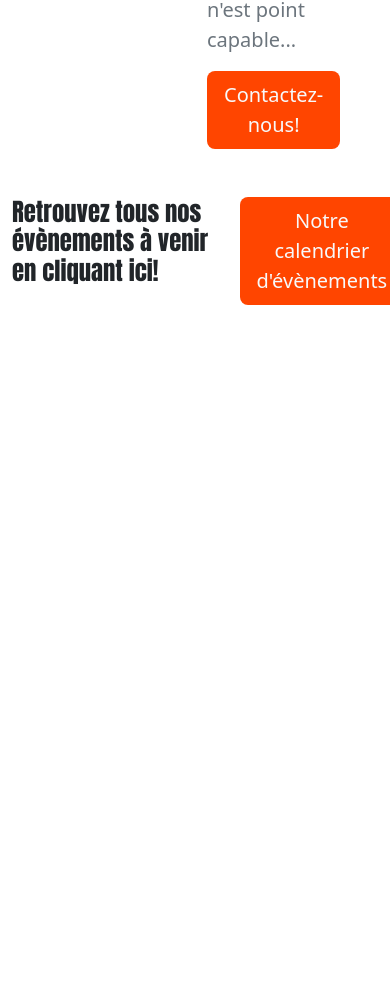
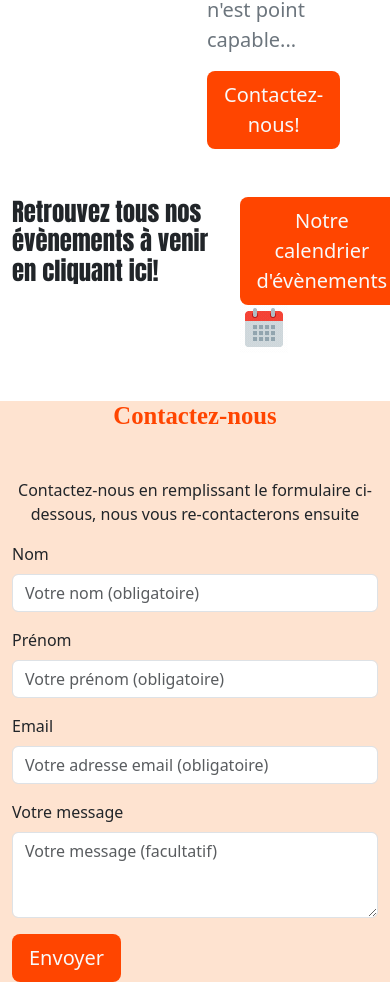
Before and after one commit to ThomasBerbigier/ProjetAssociationStudi-Berbigier-Thomas, a plain HTML site: page index.html in a window 390 px wide. Shown: the part 2270-3252 px from the top of the page. Before the commit the page ends 2575 px from the top, so only its background shows below. Drawn offline with Linux system fonts and the light colour scheme.

Commit message:
Ajout du footer (formulaire de contact)

```diff
--- a/index.html
+++ b/index.html
@@ -22,23 +22,20 @@
                 <div class="collapse navbar-collapse" id="navbarNav">
                     <ul class="navbar-nav mx-auto">
                         <li class="nav-item">
-                            <a href="#" aria-current="page" class="nav-link active pe-3 fw-semibold fs-5">Accueil</a>
+                            <a href="#" aria-current="page" class="nav-link active pe-5 fw-semibold fs-3">Accueil</a>
                         </li>
                         <li class="nav-item dropdown">
-                            <a href="#adopter" class="nav-link dropdown-toggle pe-3 fw-semibold fs-5" role="button" data-bs-toggle="dropdown" aria-expanded="false">Adopter</a>
+                            <a href="#adopter" class="nav-link dropdown-toggle pe-5 fw-semibold fs-3" role="button" data-bs-toggle="dropdown" aria-expanded="false">Adopter</a>
                             <ul class="dropdown-menu fs-5">
                                 <li><a class="dropdown-item fw-bold" href="#chien">Adopter un chien</a></li>
                                 <li><a class="dropdown-item fw-bold" href="#chat">Adopter un chat</a></li>
                             </ul>
                         </li>
-                        <li class="nav-item pe-3 fw-semibold fs-5">
+                        <li class="nav-item pe-5 fw-semibold fs-3">
                             <a href="#evenements" class="nav-link">Nos évènements</a>
                         </li>
                         <li class="nav-item">
-                            <a href="#vie" class="nav-link pe-3 fw-semibold fs-5">La vie de l'association</a>
-                        </li>
-                        <li class="nav-item">
-                            <a href="#contact" class="nav-link pe-3 fw-semibold fs-5">Contactez-nous</a>
+                            <a href="#contact" class="nav-link pe-5 fw-semibold fs-3">Contactez-nous</a>
                         </li>
                     </ul>
                 </div>
@@ -125,11 +122,36 @@
                     </div>
                     <div class="col-5">
                         <button type="button" class="btn btn-event text-light btn-lg" data-bs-target="#evenements.html" onclick="window.location.href='evenements.html'">Notre calendrier d'évènements</button>
+                        <img src="assets/icons8-calendrier.gif" alt="icone d'une calendrier">
                     </div>
                 </div>
             </div>
         </section>
     </main>
+    <footer id="contact" style="background-color: #FEE3D0;">
+        <div class="container mt-5">
+            <h4 class="text-center fw-semibold fs-2">Contactez-nous</h4>
+            <p class="text-center mt-5">Contactez-nous en remplissant le formulaire ci-dessous, nous vous re-contacterons ensuite</p>
+            <div class="mb-3">
+                <label for="exampleFormControlInput1" class="form-label">Nom</label>
+                <input type="text" class="form-control" id="exampleFormControlInput1" placeholder="Votre nom (obligatoire)" required>
+            </div>
+            <div class="mb-3">
+                <label for="exampleFormControlInput1" class="form-label">Prénom</label>
+                <input type="text" class="form-control" id="exampleFormControlInput1" placeholder="Votre prénom (obligatoire)" required>
+            </div>
+            <div class="mb-3">
+                <label for="exampleFormControlInput1" class="form-label">Email</label>
+                <input type="email" class="form-control" id="exampleFormControlInput1" placeholder="Votre adresse email (obligatoire)" required>
+            </div>
+            <div class="mb-3">
+                <label for="exampleFormControlTextarea1" class="form-label">Votre message</label>
+                <textarea class="form-control" id="exampleFormControlTextarea1" rows="3" placeholder="Votre message (facultatif)"></textarea>
+            </div>
+            <button type="button" class="btn text-light btn-lg btn-event">Envoyer</button>
+        </div>
+
+    </footer>
     <script src="assets/bootstrap.bundle.min.js"></script>
 </body>
 </html>
```
Also changed, not shown: assets/icons8-calendrier.gif (added).
